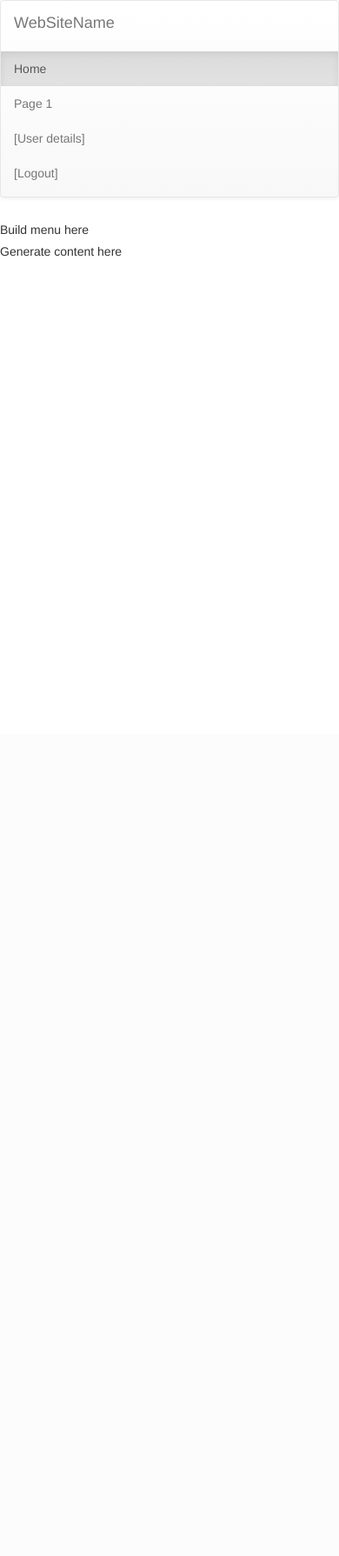
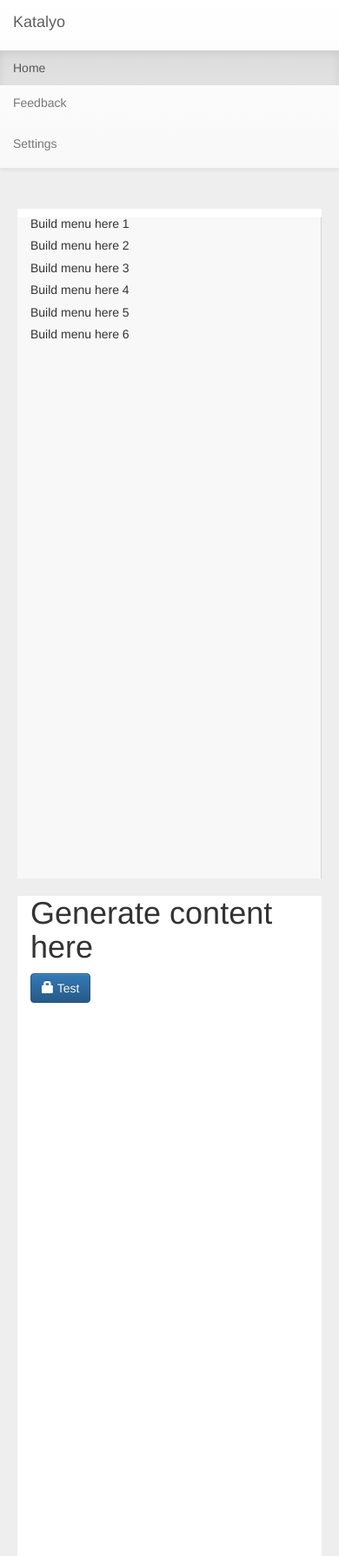
Before and after one commit to ivicaljubicic/Katalyo, a Django app: page /resource-def/ in a window 390 px wide. Shown: the whole page at 87% size. Before the commit the page ends 295 px from the top, so only its background shows below. Run offline with Django 3.2, Linux system fonts and the light colour scheme; the visitor is signed in with stand-in values (Sample User, id 1); some libraries are stand-ins or nearby versions.

Commit message:
Introduced loader
Implemented loader in css and page lyout of master with bootstrap

```diff
--- /dev/null
+++ b/resources/static/Css/loader.css
@@ -0,0 +1,167 @@
+#floatingCirclesG{
+position:relative;
+width:128px;
+height:128px;
+-moz-transform:scale(0.6);
+-webkit-transform:scale(0.6);
+-ms-transform:scale(0.6);
+-o-transform:scale(0.6);
+transform:scale(0.6);
+}
+
+.f_circleG{
+position:absolute;
+background-color:#FFFFFF;
+height:23px;
+width:23px;
+-moz-border-radius:12px;
+-moz-animation-name:f_fadeG;
+-moz-animation-duration:1.04s;
+-moz-animation-iteration-count:infinite;
+-moz-animation-direction:normal;
+-webkit-border-radius:12px;
+-webkit-animation-name:f_fadeG;
+-webkit-animation-duration:1.04s;
+-webkit-animation-iteration-count:infinite;
+-webkit-animation-direction:normal;
+-ms-border-radius:12px;
+-ms-animation-name:f_fadeG;
+-ms-animation-duration:1.04s;
+-ms-animation-iteration-count:infinite;
+-ms-animation-direction:normal;
+-o-border-radius:12px;
+-o-animation-name:f_fadeG;
+-o-animation-duration:1.04s;
+-o-animation-iteration-count:infinite;
+-o-animation-direction:normal;
+border-radius:12px;
+animation-name:f_fadeG;
+animation-duration:1.04s;
+animation-iteration-count:infinite;
+animation-direction:normal;
+}
+
+#frotateG_01{
+left:0;
+top:52px;
+-moz-animation-delay:0.39s;
+-webkit-animation-delay:0.39s;
+-ms-animation-delay:0.39s;
+-o-animation-delay:0.39s;
+animation-delay:0.39s;
+}
+
+#frotateG_02{
+left:15px;
+top:15px;
+-moz-animation-delay:0.52s;
+-webkit-animation-delay:0.52s;
+-ms-animation-delay:0.52s;
+-o-animation-delay:0.52s;
+animation-delay:0.52s;
+}
+
+#frotateG_03{
+left:52px;
+top:0;
+-moz-animation-delay:0.65s;
+-webkit-animation-delay:0.65s;
+-ms-animation-delay:0.65s;
+-o-animation-delay:0.65s;
+animation-delay:0.65s;
+}
+
+#frotateG_04{
+right:15px;
+top:15px;
+-moz-animation-delay:0.78s;
+-webkit-animation-delay:0.78s;
+-ms-animation-delay:0.78s;
+-o-animation-delay:0.78s;
+animation-delay:0.78s;
+}
+
+#frotateG_05{
+right:0;
+top:52px;
+-moz-animation-delay:0.91s;
+-webkit-animation-delay:0.91s;
+-ms-animation-delay:0.91s;
+-o-animation-delay:0.91s;
+animation-delay:0.91s;
+}
+
+#frotateG_06{
+right:15px;
+bottom:15px;
+-moz-animation-delay:1.04s;
+-webkit-animation-delay:1.04s;
+-ms-animation-delay:1.04s;
+-o-animation-delay:1.04s;
+animation-delay:1.04s;
+}
+
+#frotateG_07{
+left:52px;
+bottom:0;
+-moz-animation-delay:1.17s;
+-webkit-animation-delay:1.17s;
+-ms-animation-delay:1.17s;
+-o-animation-delay:1.17s;
+animation-delay:1.17s;
+}
+
+#frotateG_08{
+left:15px;
+bottom:15px;
+-moz-animation-delay:1.3s;
+-webkit-animation-delay:1.3s;
+-ms-animation-delay:1.3s;
+-o-animation-delay:1.3s;
+animation-delay:1.3s;
+}
+
+@-moz-keyframes f_fadeG{
+0%{
+background-color:#003D7A}
+
+100%{
+background-color:#FFFFFF}
+
+}
+
+@-webkit-keyframes f_fadeG{
+0%{
+background-color:#003D7A}
+
+100%{
+background-color:#FFFFFF}
+
+}
+
+@-ms-keyframes f_fadeG{
+0%{
+background-color:#003D7A}
+
+100%{
+background-color:#FFFFFF}
+
+}
+
+@-o-keyframes f_fadeG{
+0%{
+background-color:#003D7A}
+
+100%{
+background-color:#FFFFFF}
+
+}
+
+@keyframes f_fadeG{
+0%{
+background-color:#003D7A}
+
+100%{
+background-color:#FFFFFF}
+
+}
--- a/resources/static/Css/master.css
+++ b/resources/static/Css/master.css
@@ -6,12 +6,14 @@ html
   height: 100%;*/
 
 }
-body
-{
-  /*background-color: #efefef;*/
-   margin: 0;
- padding: 0;
-}
+   body
+   {
+   /*background-color: #efefef;*/
+      margin: 0;
+      padding:0;
+      background-color: #eee;
+   }
+
 #header
 {
  position: relative;
@@ -37,21 +39,59 @@ color:#4D4DB8;
 
 #holder
 {
-  /*position: relative;*/
+/* padding: 10px;
+ padding-top:35px;*/
+ margin:20px;
+ margin-top:55px;
+ background-color: #fff;
+ height:90%;
+}
+@media (max-width: 768px) {
+    #holder {
+      margin-top: 240px;
+    }
+  }
+.displayNone
+{
+  display:none;
+}
+.loadingGif
+{
+
+  width:55px;
+  height:55px;
+  background-image: url('/static/loading.gif');
+
+}
+.processingContent{
+   background-color: #fff;
+  /* padding-top:5px;
+   padding-bottom:5px;*/
+   box-shadow: 0 0 10px 10px #444;/*#9CC1E6;#FFDEAD;*/
+}
+#processingDialog
+{
+
 }
 .menu
 {
-  background-color: #f5f5ff;
+  background-color: #f8f8f8;
+  border-right:1px solid #d5d5d5;
+  height:100%;
+
  /*border-bottom: 3px solid Red;*/
 }
 #content
 {
- position: absolute;
+ /*position: absolute;
  min-height:100px;
-/* height: 85 */
+ height: 85
 left:20%;
- width: 80%;
- background-color: #efefef;
+ width: 80%;*/
+ background-color: #fff;
+ /*border:1px solid #e1e1e1;
+ border-left:none;*/
+ height:100%;
  /*border-bottom: 3px solid Red;*/
 }
 
--- /dev/null
+++ b/templates/loader.html
@@ -0,0 +1,20 @@
+{% load staticfiles %}
+<link rel="stylesheet" type="text/css" href="{% static 'Css/loader.css' %}" />
+<div id="floatingCirclesG">
+   <div class="f_circleG" id="frotateG_01">
+   </div>
+   <div class="f_circleG" id="frotateG_02">
+   </div>
+   <div class="f_circleG" id="frotateG_03">
+   </div>
+   <div class="f_circleG" id="frotateG_04">
+   </div>
+   <div class="f_circleG" id="frotateG_05">
+   </div>
+   <div class="f_circleG" id="frotateG_06">
+   </div>
+   <div class="f_circleG" id="frotateG_07">
+   </div>
+   <div class="f_circleG" id="frotateG_08">
+   </div>
+</div>
--- a/templates/master.html
+++ b/templates/master.html
@@ -11,6 +11,8 @@
 
         <!-- Optional theme -->
         <link rel="stylesheet" href="https://maxcdn.bootstrapcdn.com/bootstrap/3.3.4/css/bootstrap-theme.min.css">
+
+        <link rel="stylesheet" type="text/css" href="{% static 'Css/master.css' %}" />
 
         <!-- Latest compiled and minified JavaScript -->
         <script src="https://maxcdn.bootstrapcdn.com/bootstrap/3.3.4/js/bootstrap.min.js"></script>
@@ -41,40 +43,79 @@
 
             });
         </script>
+        {% block head %}
+
+        {% endblock %}
     </head>
 
     <body>
         {% if user.is_authenticated %}
-            <nav class="navbar navbar-default">
+            <nav class="navbar navbar-default navbar-fixed-top">
               <div class="container-fluid">
                 <div class="navbar-header">
-                  <a class="navbar-brand" href="#">WebSiteName</a>
+                  <a class="navbar-brand" href="#">Katalyo</a>
                 </div>
                 <div>
-                  <ul class="nav navbar-nav">
-                    <li class="active"><a href="#">Home</a></li>
-                    <li><a href="#">Page 1</a></li>
-                    <li><a href="#">[User details]</a></li>
+                    <ul class="nav navbar-nav">
+                        <li class="active"><a href="#"><span class=""> Home</span></a></li>
+                        <li class=""><a href="#">Feedback</a></li>
+                    </ul>
                     {% block header %}
 
                     {% endblock %}
-                    <li> <a href="{% url 'django.contrib.auth.views.logout' %}">[Logout]</a></li>
+
+                    <ul class="nav navbar-nav navbar-right">
+                        <li><a href="#" class="dropdown-toggle" data-toggle="dropdown" role="button" aria-expanded="false"> <span class=""> Settings</span></a>
+
+                            <ul class="dropdown-menu" role="menu">
+                                <li><a href="#">My details</a></li>
+                                <li><a href="#">My groups</a></li>
+                                <li><a href="#">My organisation</a></li>
+                                <li class="divider"></li>
+                                <li><a href="#">Favorites</a></li>
+                                <li class="divider"></li>
+                                <li> <a href="{% url 'django.contrib.auth.views.logout' %}">Logout</a></li>
+                            </ul>
+                        </li>
+
                   </ul>
                 </div>
               </div>
 
             </nav>
+                <div id="messages" class="row">
+                    <div class="messagePlaceholder">
+                        {% block messages %}
 
+                        {% endblock %}
+                    </div>
+                </div>
+                <div class="modal" id="processingDialog" data-backdrop="static" data-keyboard="false">
+                    <div class="modal-body text-center">
+                        <div class="col-md-2 col-md-offset-5 processingContent">
+                        <h3>Processing...</h3>
+                        <div class="col-xs-2 col-xs-offset-2">
+                            {% include "loader.html" %}
+                        </div>
+                       </div>
+                    </div>
+                </div>
                 <div id="holder" class="row">
                     <div class="col-md-2 menu sidebar-nav-fixed">
-                        <h5>Build menu here</h5>
+                        <h5>Build menu here 1</h5>
+                        <h5>Build menu here 2</h5>
+                        <h5>Build menu here 3</h5>
+                        <h5>Build menu here 4</h5>
+                        <h5>Build menu here 5</h5>
+                        <h5>Build menu here 6</h5>
 
                         {% block menu %}
 
                         {% endblock %}
                     </div>
-                    <div id="content" class="col-md-8">
-                        <h5>Generate content here</h5>
+                    <div id="content" class="col-md-10">
+                        <h1>Generate content here</h1>
+
                         {% block content %}
 
                         {% endblock %}
--- a/templates/resource-def.html
+++ b/templates/resource-def.html
@@ -1,6 +1,23 @@
 {% extends 'master.html' %}
 
 {% block head_title %}Katalyo | Resource definition {% endblock %}
+
+{% block head %}
+<script type="text/javascript">
+
+        $(document).ready(function () {
+            $("#testBtn").click(function () {
+                $(this).button("loading");
+                $("#processingDialog").modal();
+                 });
+            $(".modal-body").click(function () {
+                 $("#processingDialog").modal("hide");
+                 $("#testBtn").button("reset");
+            });
+
+            });
+        </script>
+{% endblock %}
 
 {% block header %}
 
@@ -11,7 +28,10 @@
 {% endblock %}
 
 {% block content %}
+<button type="button" id="testBtn" class="btn btn-primary" data-loading-text="<span class='glyphicon glyphicon-hourglass'></span> Testing...">
+                                                     <span class="glyphicon glyphicon-lock"></span> Test
 
+</button>
 {% endblock %}
 
 {% block footer-bar %}
```
Also changed, not shown: templates/registration/login.html (+26 -13 lines), resources/static/loader.gif (added), resources/static/loading.gif (added).
